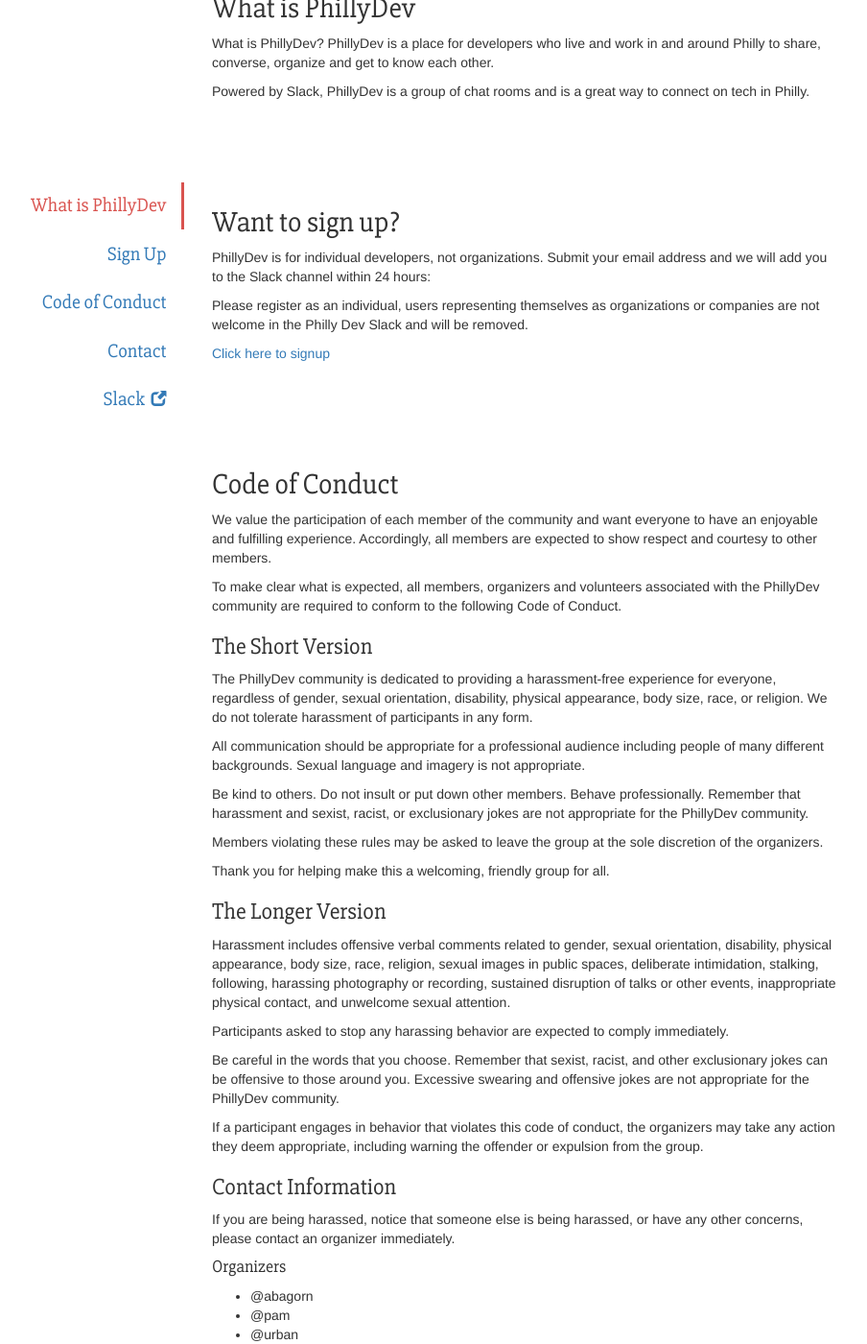
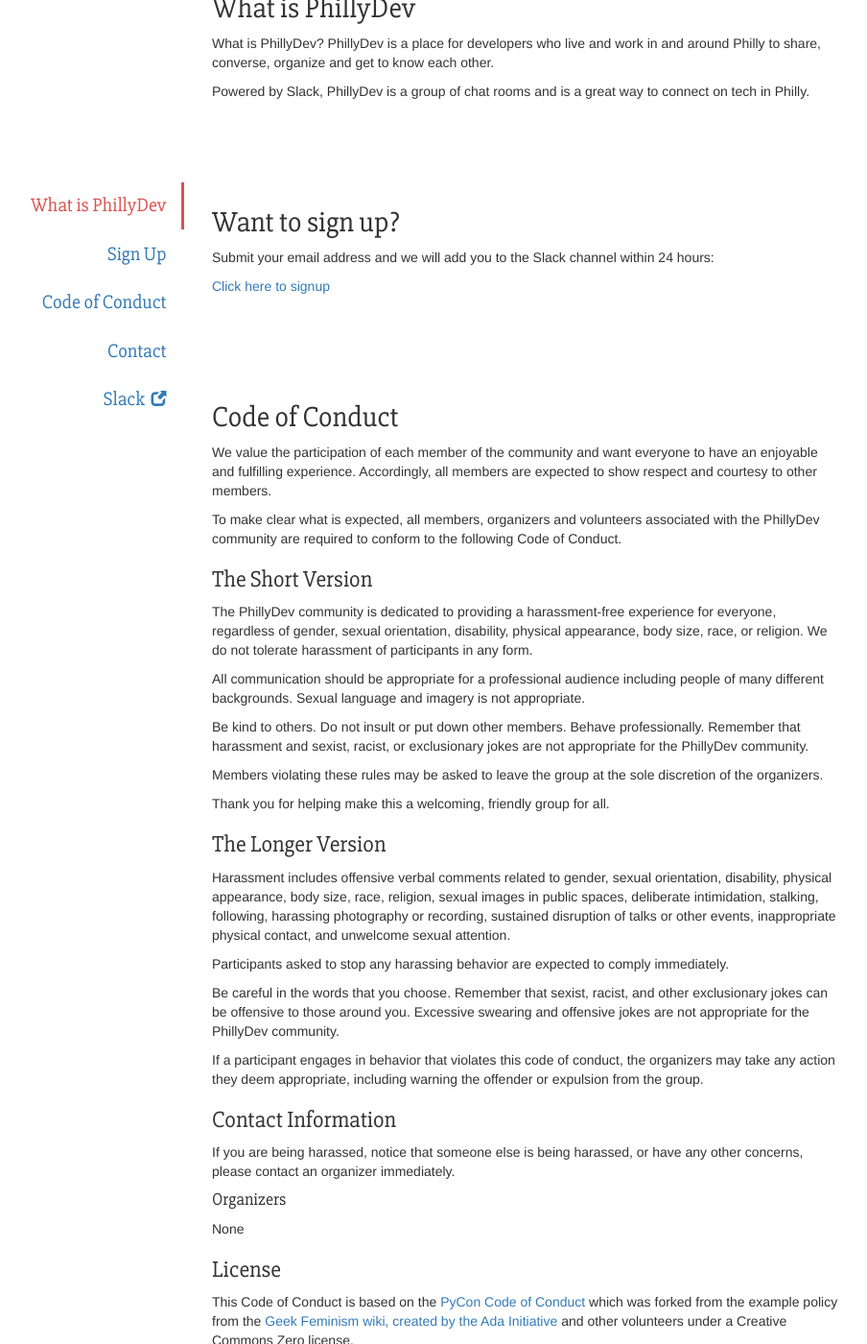
Before and after one commit to phillydev/phillydev.org, a Jekyll site: the page built from index.html, in a window 1280 px wide and 1400 px high, scrolled down 208 px. Shown: the whole window at 96% size, without its empty margins (239-1143 px from the left). Built offline with Jekyll 4.4.1, drawn with Linux system fonts in a browser that asks for light colours; nearby versions of some CDN libraries; some of the changed text lies outside the part shown.

Commit message:
Revert "Update organizers, add anti-companies note"

```diff
--- a/index.html
+++ b/index.html
@@ -30,11 +30,7 @@
     <h2 id="signup">Want to sign up?</h2>
 
     <p>
-      PhillyDev is for individual developers, not organizations. Submit your email address and we will add you to the Slack channel within 24 hours:
-    </p>
-
-    <p>
-      Please register as an individual, users representing themselves as organizations or companies are not welcome in the Philly Dev Slack and will be removed.
+      Submit your email address and we will add you to the Slack channel within 24 hours:
     </p>
     <!--- <script async defer src="https://phillydevinviter.herokuapp.com/slackin.js?large"></script> --->
     <p>
@@ -119,14 +115,7 @@
 
     <h4>Organizers</h4>
 
-    <ul>
-      <li>@abagorn</li>
-      <li>@pam</li>
-      <li>@urban</li>
-      <li>@dmurawsky</li>
-      <li>@nonelement</li>
-      <li>@Pete Shuster</li>
-    </ul>
+    None
 
     <h3>License</h3>
 
```
